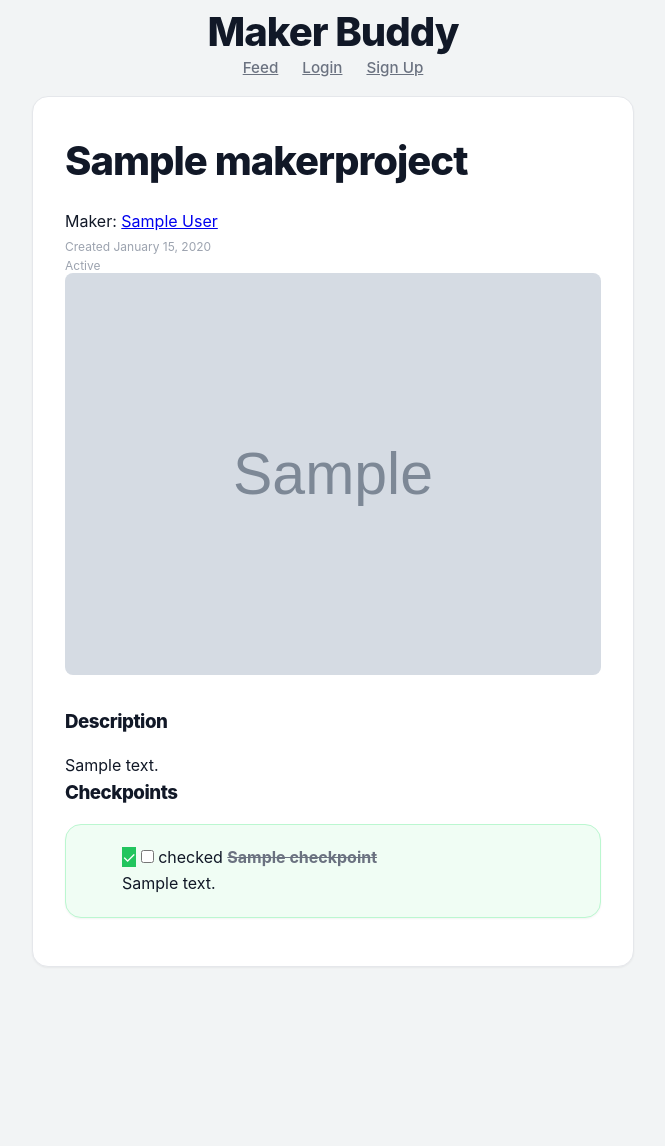
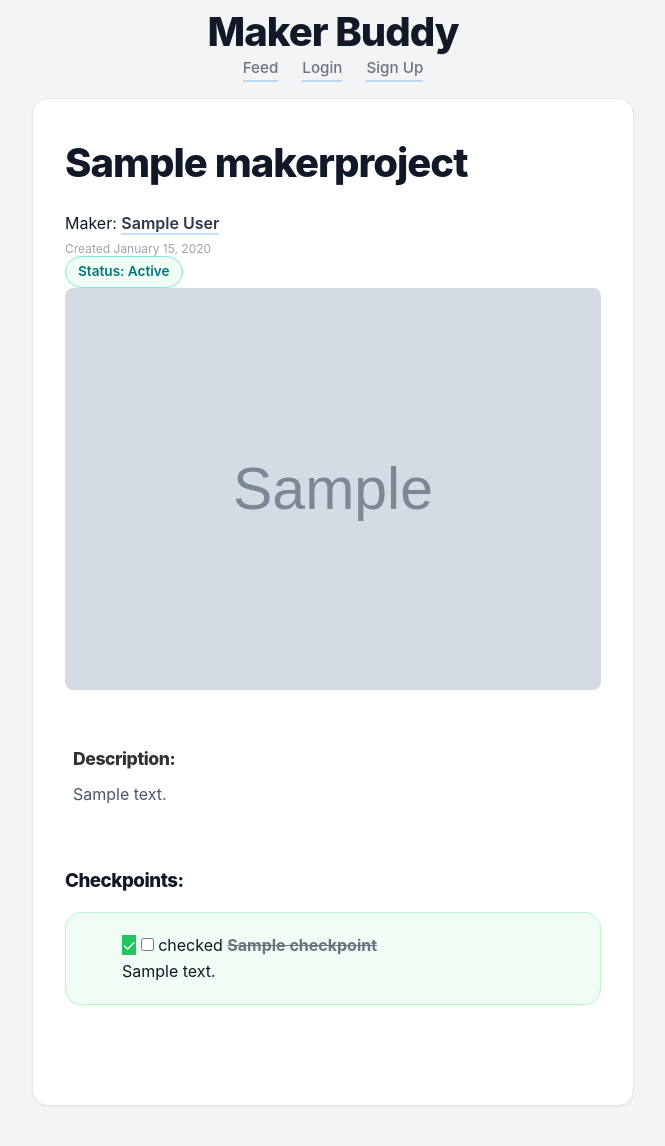
Before and after one commit to cjvillar/Maker_Buddy, a Django app: page /projects/1/ in a window 1280 px wide. Shown: the whole page, without its empty margins (307-972 px from the left). Before the commit the page ends 967 px from the top, so only its background shows below. Run offline with Django 5.2, Linux system fonts and the light colour scheme; tables that the repository leaves empty hold one stand-in row (values such as "Sample post"); grey boxes marked "Sample" are stand-in pictures.

Commit message:
updated profile,projects styling

```diff
--- a/static/css/main.css
+++ b/static/css/main.css
@@ -106,12 +106,32 @@ h2 {
   font-size: 1.75rem;
 }
 
+a {
+    color: #2d3748;
+    text-decoration: none;
+    font-weight: 600;
+    border-bottom: 2px solid rgba(66, 153, 225, 0.3);
+    transition: all 0.3s ease;
+}
+
+a:hover {
+    color: #2b6cb0;
+    border-bottom: 2px solid #2b6cb0;
+    background-color: rgba(66, 153, 225, 0.1);
+}
+
+
+
+
+
+
 .bio {
   font-size: 1.2rem;
   color: var(--text-muted);
   margin-bottom: 2rem;
   max-width: 500px;
 }
+
 
 /* Projects Feed */
 .project-card {
@@ -144,6 +164,55 @@ h2 {
   top: 0.2em;
   font-weight: 400;
 }
+
+/* badge styling */
+.badge {
+    display: inline-block;
+    padding: 0.25rem 0.75rem;
+    font-size: 0.85rem;
+    font-weight: 600;
+    border-radius: 50px;
+    text-transform: capitalize;
+    text-align: center;
+}
+
+/* Status colors */
+.active {
+    background-color: #f0fff4;
+    color: #047481;
+    border: 1px solid #81e6d9;
+}
+
+.completed {
+    background-color: #e6ecff;
+    color: #22543d;
+    border: 1px solid #9ae6b4;
+}
+
+.project-description {
+
+    width: 100%;
+    max-width: 100%;
+    margin-top: 1rem;
+    padding: 0.5rem;
+}
+
+.project-description h3 {
+    margin-bottom: 0.5rem;
+    font-size: 1.1rem;
+    color: #333;
+}
+
+.project-description p {
+    overflow-wrap: break-word;
+    word-wrap: break-word;    /*legacy support*/
+    word-break: normal;
+    line-height: 1.6;
+    color: #4a5568;
+    margin: 0;
+    white-space: normal;
+}
+
 
 /* Code Blocks */
 .project-code pre {
--- a/templates/accounts/profile.html
+++ b/templates/accounts/profile.html
@@ -20,9 +20,9 @@
     {% for project in projects %}
         <!-- TODO: add logic to get current pproject -->
         <strong><a href="{% url 'maker_projects:detail' project.pk %}">
-        {{ project.title }}
+        {{ project.title }} :
       </a></strong>
-        {{ project.description|truncatewords:20 }}
+        {{ project.description |truncatechars:20 }}
     {% endfor %}
   </ul>
 {% else %}
--- a/templates/maker_projects/project_detail.html
+++ b/templates/maker_projects/project_detail.html
@@ -13,8 +13,8 @@
   <p class="project-date">
     Created {{ project.created_at|date:"F j, Y" }}
   </p>
-  <p class="project-date">
-    {{ project.get_status_display }}
+  <p class="badge {{ project.status|lower }}">
+    Status: {{ project.status }}
   </p>
 
 
@@ -23,7 +23,7 @@
   {% endif %}
 
   <section class="project-description">
-    <h3>Description</h3>
+    <h3>Description: </h3>
     <p>{{ project.description }}</p>
   </section>
 
@@ -34,14 +34,10 @@
   </section>
   {% endif %}
 
-  {% if user == project.owner %}
-  <a href="{% url 'maker_projects:edit' project.pk %}">Edit</a> |
-  <a href="{% url 'maker_projects:delete' project.pk %}">Delete</a>
-  <a href="{% url 'maker_projects:confirm_complete' project.pk %}">Complete</a>
-  {% endif %}
 
+<br></br>
   <section class="checkpoints">
-    <h3>Checkpoints</h3>
+    <h3>Checkpoints: </h3>
 
     <ul>
       {% for checkpoint in project.checkpoints.all %}
@@ -79,7 +75,11 @@
     </a>
     {% endif %}
   </section>
-
-
+<br></br>
+  {% if user == project.owner %}
+  <a href="{% url 'maker_projects:edit' project.pk %}">Edit</a> |
+  <a href="{% url 'maker_projects:delete' project.pk %}">Delete</a> |
+  <a href="{% url 'maker_projects:confirm_complete' project.pk %}">Complete</a>
+  {% endif %}
 </article>
 {% endblock %}
--- a/templates/public_feed/feed.html
+++ b/templates/public_feed/feed.html
@@ -10,7 +10,7 @@
   {% for project in projects %}
   <article class="project-card">
     <h2><a href="{% url 'maker_projects:detail' project.pk %}">
-        {{ project.title }}
+        {{ project.title }}:{{ project.status }}
       </a></h2>
     <p>
       by
```
